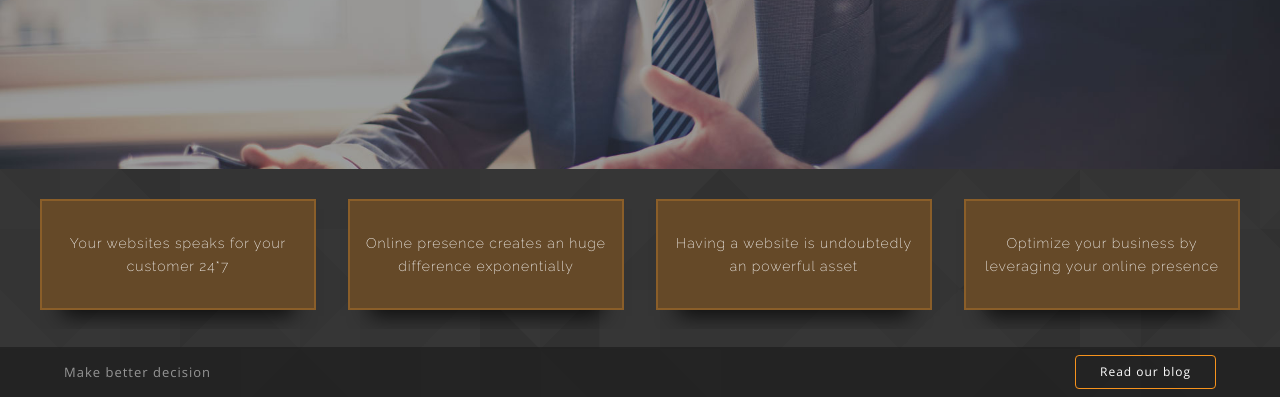
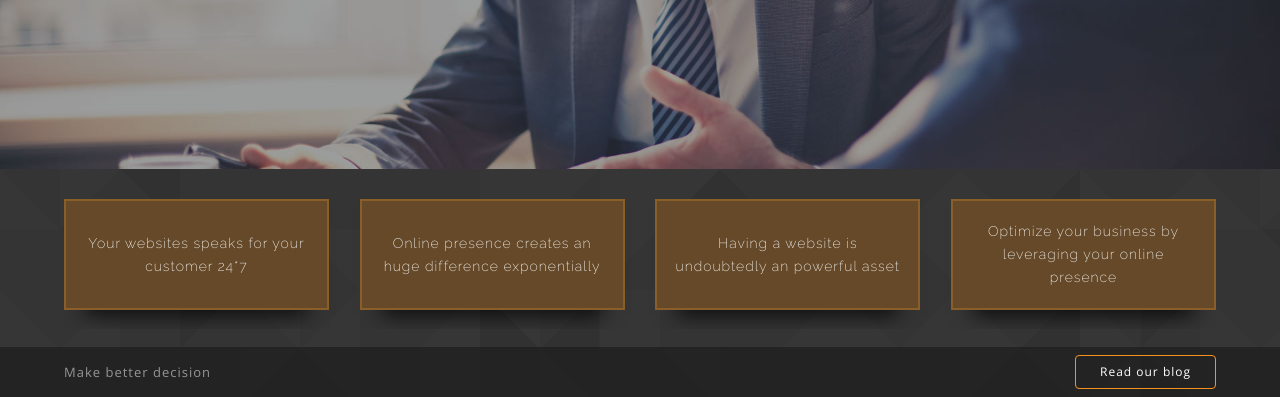
Before and after one commit to JakeDVirus/OfficialPage1, a plain HTML site: page index.html in a window 1280 px wide. Shown: the part 403-800 px from the top of the page. Drawn offline with nearby package versions, Linux system fonts and the light colour scheme.

Commit message:
.mainBanner+ .info: phase 2

```diff
--- a/js/general.js
+++ b/js/general.js
@@ -130,7 +130,7 @@
         peek: 65,
         autoplay: 2000,
         breakpoints: {
-          768: {perView: 3, peek: 10},
+          992: {perView: 3, peek: 10},
           680: {perView: 2, peek: 65},
           576: {perView: 1, peek: 65}
         }
--- a/sass/_z0_phone-default.scss
+++ b/sass/_z0_phone-default.scss
@@ -7,7 +7,7 @@
 	01. Landing Page
 		01.00 Header
 		01.01 mainBanner
-		01.02 ads
+		01.02 info
 			01.02.00 appendixAd
 	xx. Miscellaneous
 */
@@ -245,7 +245,7 @@
 
 
 /*##################################################
-#################   01.01 info    ###################
+#################   01.02 info    ###################
 ###################################################*/
 
 //------ Imports ------
@@ -263,10 +263,7 @@
 /*##########################
 		  row-mainInfo
 ############################*/
-.row-mainInfo {
-	padding-left: 0;
-	padding-right: 0;
-}
+
 .component-mainInfo {
 	padding-top: (30em/16);
 	padding-bottom: (18em/16);
--- a/sass/_z2_tablet.scss
+++ b/sass/_z2_tablet.scss
@@ -4,10 +4,11 @@
 /*
 	Content
 	00. General for small device
-	01. Header
-		01.00 First row
+	01. Landing Page
+		01.00 Header
 		01.01 mainBanner
-	02. BannerAppendix
+		01.02 info
+			01.02.00 appendixAd
 	xx. Miscellaneous
 */
 
@@ -16,14 +17,18 @@
 @media only screen and (min-width: 48em) {
 
 	/*###############################################
-	##############     01.00 First row    ##############
+	##############     01.01 Header    ##############
 	################################################*/
+
+	/******************************************
+	***             First row               ***
+ 	*******************************************/
 	.component-welcome .rightSection .wrapperContactNumber {display: none;}
 
 
 
 	/*###############################################
-	############     01.00 mainBanner    ############
+	############     01.01 mainBanner    ############
 	################################################*/
 
 	.component-mainBanner {
@@ -64,7 +69,7 @@
 @media only screen and (min-width: 48em) and (orientation: portrait) {
 
 	/*###############################################
-	############     01.00 mainBanner    ############
+	############     01.01 mainBanner    ############
 	################################################*/
 	.container-mainBanner {
 		flex: 0;
@@ -75,3 +80,22 @@
 
 
 }
+
+
+
+
+@media only screen and (max-width: 61.9375em) {
+
+	/*###############################################
+	############       01.02 info        ############
+	################################################*/
+
+	/*##########################
+		  row-mainInfo
+	############################*/
+	.row-mainInfo {
+		padding-left: 0;
+		padding-right: 0;
+	}
+
+}
```
Also changed, not shown: css/styles.css, 1 other file.
